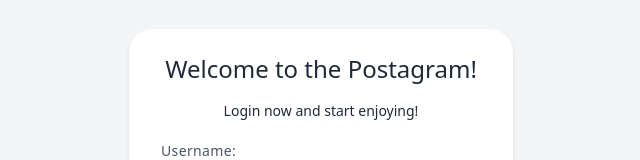
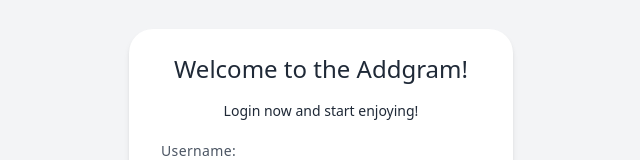
Before and after one commit to Addisu87/FullStack-Django-React, a React (Create React App) app in the folder social-media-app/: page /login in a window 1280 px wide. Shown: the part 189-349 px from the top of the page, without its empty margins (319-959 px from the left). Built offline with nearby package versions, Linux system fonts and the light colour scheme.

Commit message:
Reaname my app

```diff
--- a/social-media-app/src/pages/Login.jsx
+++ b/social-media-app/src/pages/Login.jsx
@@ -7,7 +7,7 @@
     <div className="min-h-screen flex flex-col items-center justify-center bg-gray-100">
       <div className="flex flex-col bg-white shadow-md px-4 sm:px-4 md:px-6 lg:px-8 py-6 rounded-3xl w-96 max-w-md">
         <div className="font-normal self-center text-xl sm:text-2xl text-gray-800">
-          Welcome to the Postagram!
+          Welcome to the Addgram!
         </div>
         <div className="mt-4 self-center text-xl sm:text-sm text-gray-800">
           Login now and start enjoying! <br />
--- a/social-media-app/src/pages/Registration.jsx
+++ b/social-media-app/src/pages/Registration.jsx
@@ -7,7 +7,7 @@
     <div className="min-h-screen flex flex-col items-center justify-center bg-gray-100">
       <div className="flex flex-col bg-white shadow-md px-4 sm:px-4 md:px-6 lg:px-8 py-6 rounded-3xl w-96 max-w-md">
         <div className="font-normal self-center text-xl sm:text-2xl text-gray-800">
-          Welcome to the Postagram!
+          Welcome to the Addgram!
         </div>
         <div className="mt-4 self-center text-xl sm:text-sm text-gray-800">
           Enter your credentials to get access account
```
